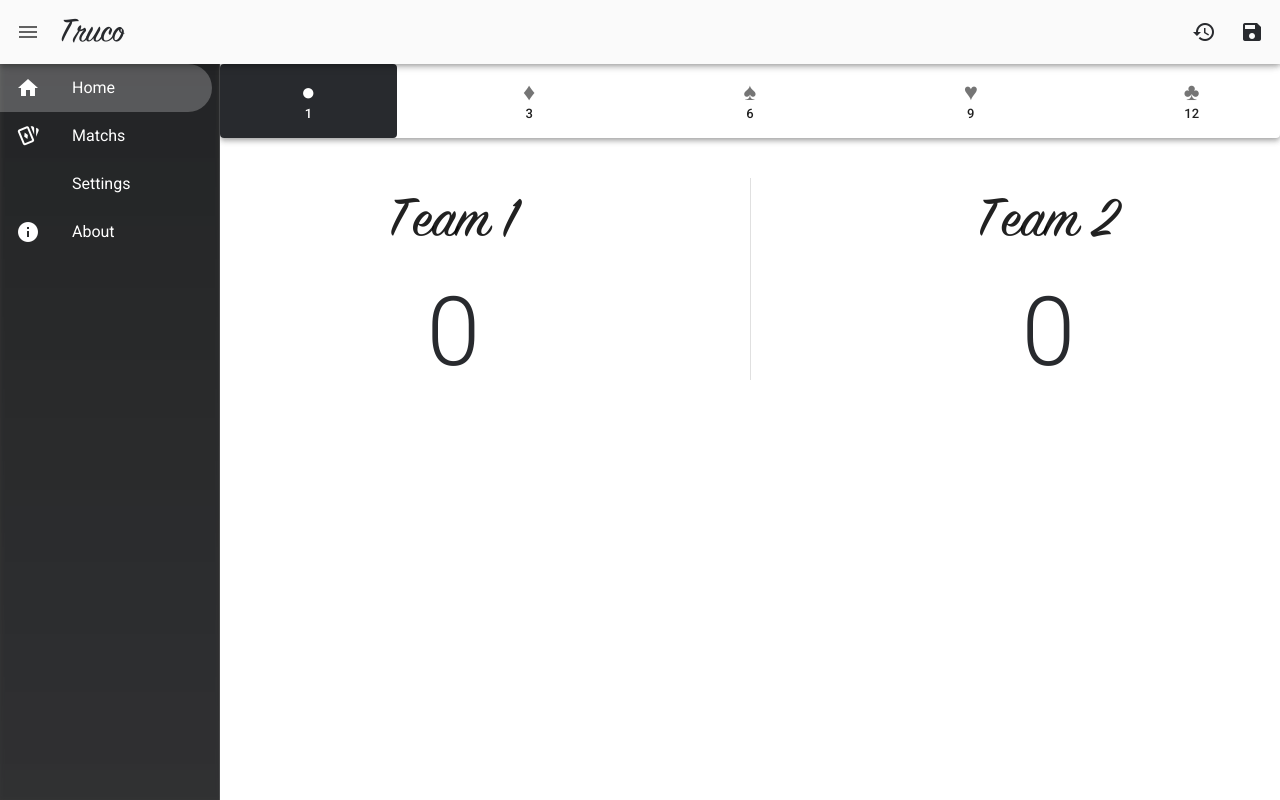
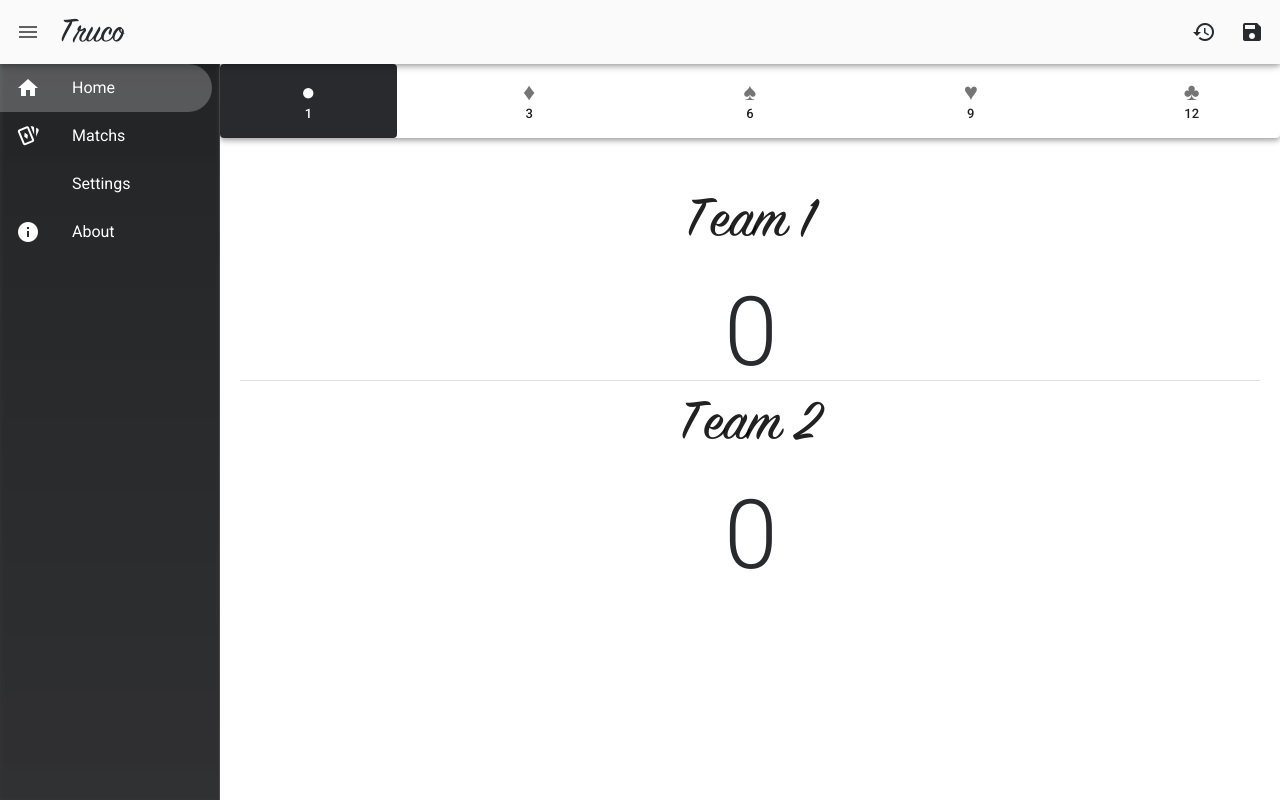
Before and after one commit to NickMBR/Truco, a Vue app: page /home in a window 1280 px wide. Built offline with nearby package versions, Linux system fonts and the light colour scheme.

Commit message:
Changed home score layout to vertical

```diff
--- a/client/src/views/navigation/Home.vue
+++ b/client/src/views/navigation/Home.vue
@@ -27,8 +27,8 @@
 
 		<v-row no-gutters style="height: 100%;">
 			<v-col sm="12" cols="12" class="mt-5">
-				<v-row no-gutters align="center" justify="center">
-					<v-col sm="12" class="pa-5 text-center">
+				<v-row no-gutters align="center" justify="center" class="pa-5 text-center">
+					<!--<v-col sm="12" class="pa-5 text-center">
 						<v-row no-gutters class="noselect">
 							<v-col sm="5" cols="5" @click="teamOneClick()" style="cursor: pointer;">
 								<p class="truco-font sz-title-4 text-capitalize">{{ teamOneName }}</p>
@@ -46,6 +46,21 @@
 								</div>
 							</v-col>
 						</v-row>
+					</v-col>-->
+					<v-col sm="12" cols="12" @click="teamOneClick()" style="cursor: pointer;">
+						<p class="truco-font sz-title-4 text-capitalize">{{ teamOneName }}</p>
+						<div v-if="animateTeamOneScore" class="animated rubberBand">
+							<span class="display-4 primary--text">{{ teamOneScore }}</span>
+						</div>
+					</v-col>
+					<v-col sm="12" cols="12">
+						<v-divider></v-divider>
+					</v-col>
+					<v-col sm="12" cols="12" @click="teamTwoClick()" style="cursor: pointer;">
+						<p class="truco-font sz-title-4 text-capitalize">{{ teamTwoName }}</p>
+						<div v-if="animateTeamTwoScore" class="animated rubberBand">
+							<span class="display-4 primary--text">{{ teamTwoScore }}</span>
+						</div>
 					</v-col>
 				</v-row>
 			</v-col>
```
